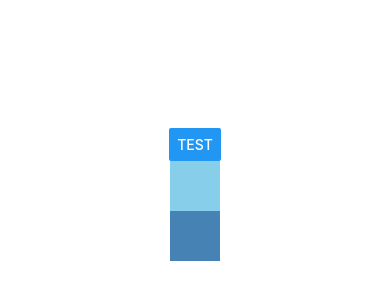
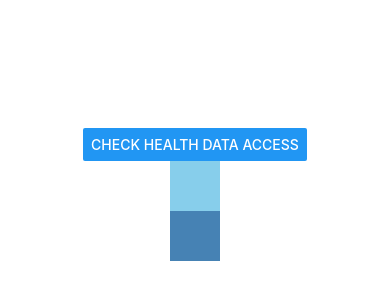
Before and after one commit to Franchovy/RunPet, a React Native app: screen / in a window 390 px wide. Shown: the part 228-528 px from the top of the page. Built offline with nearby package versions, Linux system fonts and the light colour scheme.

Commit message:
Running on iphone local

```diff
--- a/App.js
+++ b/App.js
@@ -24,7 +24,7 @@ const App: () => React$Node = () => {
           alignItems: 'center',
           flexDirection: 'column',
         }}>
-        <Button onPress={() => checkAccess()} title="test" />
+        <Button onPress={() => checkAccess()} title="Check Health Data Access" />
         <View style={{width: 50, height: 50, backgroundColor: 'skyblue'}} />
         <View style={{width: 50, height: 50, backgroundColor: 'steelblue'}} />
       </View>
--- a/package.json
+++ b/package.json
@@ -18,6 +18,7 @@
     "react-native": "0.63.3",
     "react-native-elements": "^2.3.2",
     "react-native-sound": "^0.11.0",
+    "rn-apple-healthkit": "^0.8.0",
     "typescript": "^4.0.3"
   },
   "devDependencies": {
```
Also changed, not shown: 9 other files (tests, documents, lock files or other folders).
